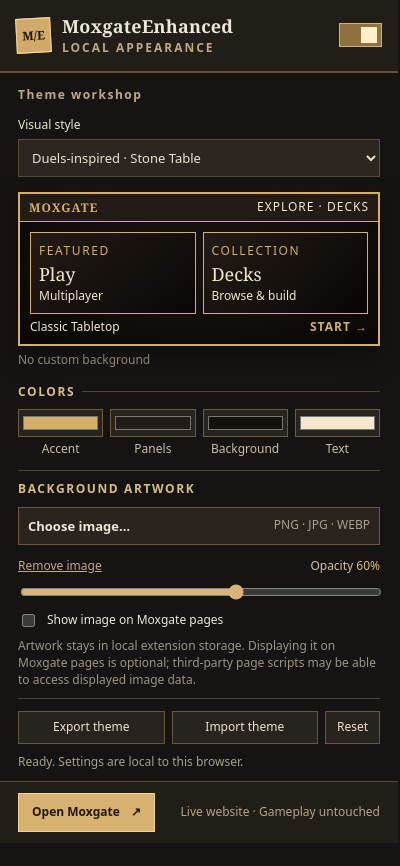
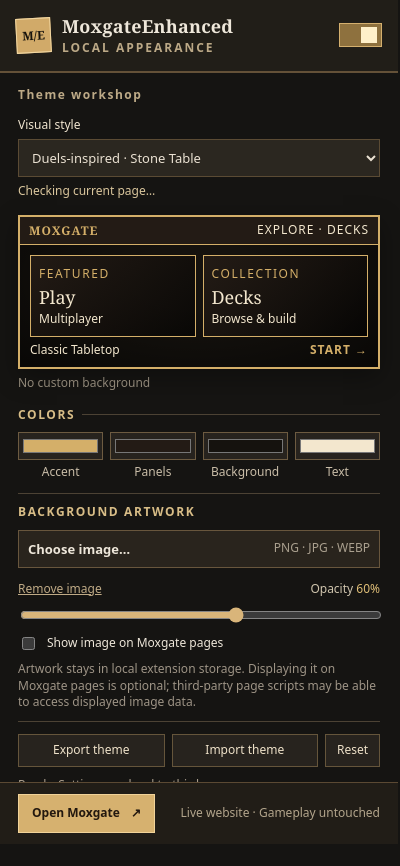
Before and after one commit to JPLuker/MoxgateEnhanced, a browser extension: page popup.html in a window 400 px wide. Before the commit the page ends 844 px from the top, so only its background shows below. Drawn offline with Linux system fonts and the light colour scheme.

Commit message:
Show current-page theme status directly in popup

```diff
--- a/popup.html
+++ b/popup.html
@@ -31,6 +31,7 @@
       <option value="custom">Custom palette</option>
     </select>
   </div>
+  <p id="site-diagnostic" role="status" aria-live="polite">Checking current page…</p>
   <div class="site-preview" aria-label="Appearance preview" id="battlefield-preview">
     <div class="mini-nav"><span class="mini-brand">MOXGATE</span><span>EXPLORE · DECKS</span></div>
     <div class="mini-tiles">
```
